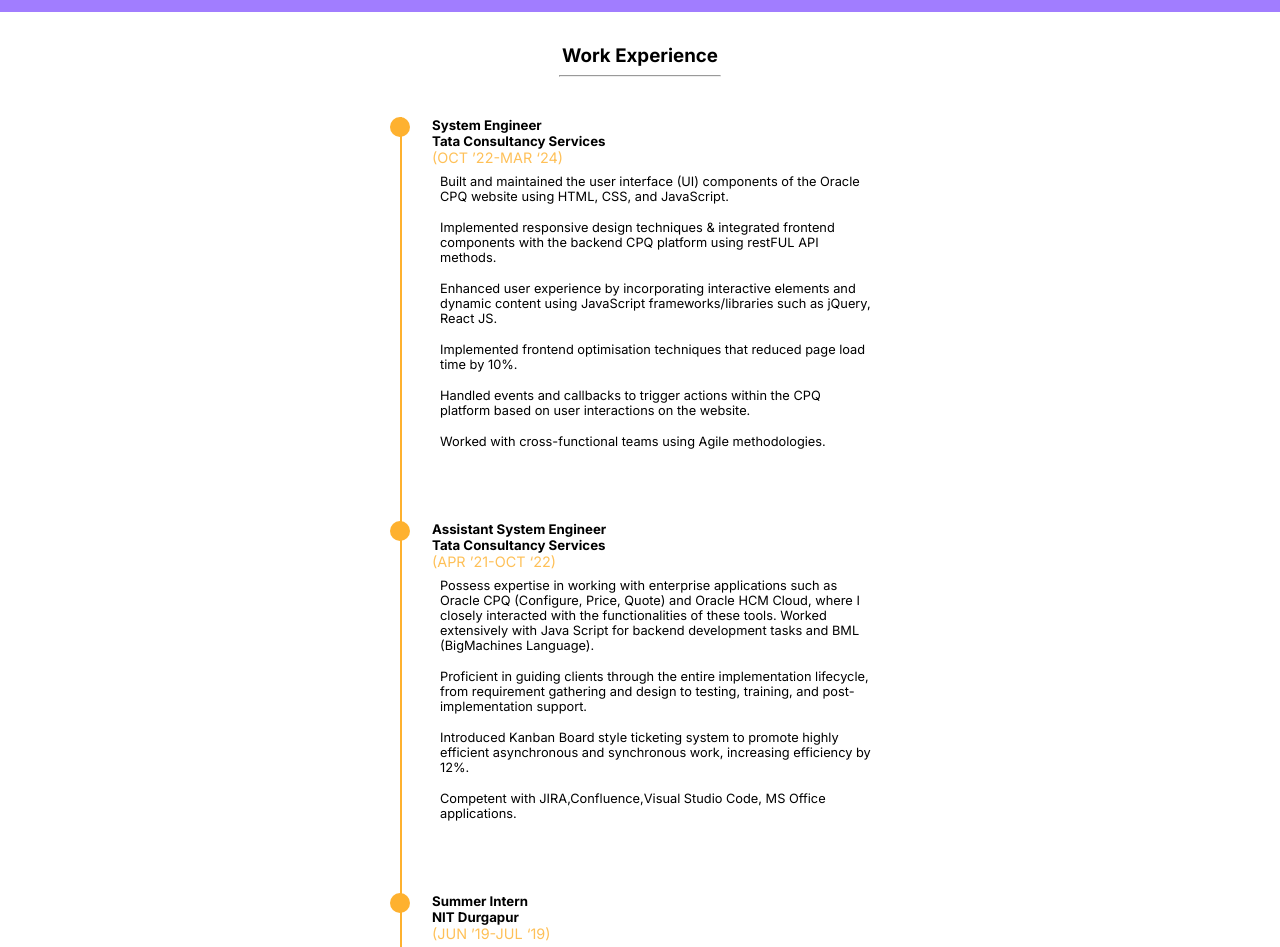
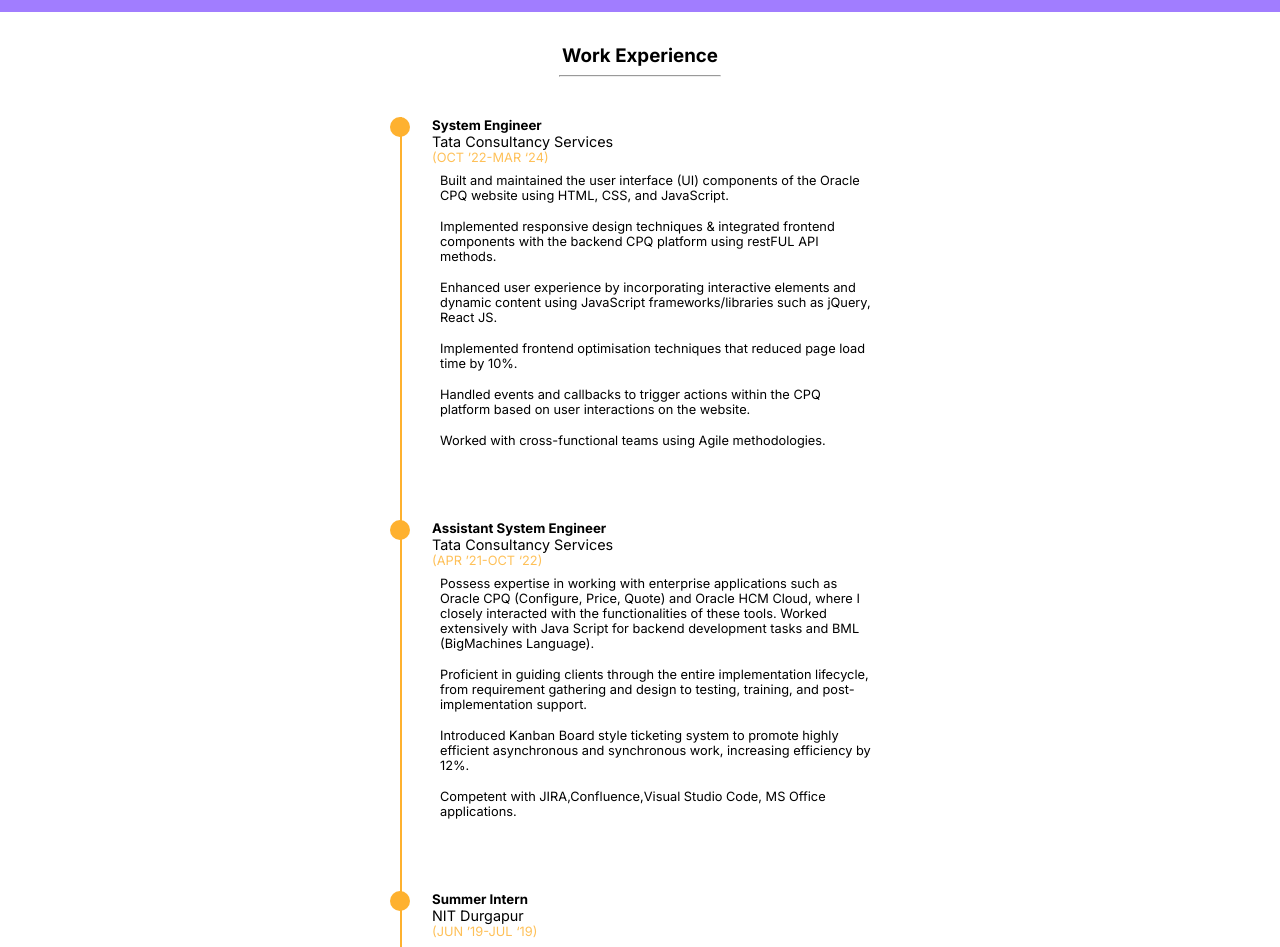
Before and after one commit to ananya-ghoshal/portfolio_website, a React (Vite) app: page / in a window 1280 px wide. Shown: the part 2600-3547 px from the top of the page. Built offline with nearby package versions, Linux system fonts and the light colour scheme; the HTML template or start-up script is replaced by a standard one; a web font is replaced by a local one.

Commit message:
work section font size updated

```diff
--- a/src/components/WorkExp.jsx
+++ b/src/components/WorkExp.jsx
@@ -9,8 +9,8 @@
       <div className="experience_section">
         <div className="experience">
           <h5>System Engineer</h5>
-          <h5>Tata Consultancy Services</h5>
-          <p>(OCT ’22-MAR ‘24)</p>
+          <p style={{ fontSize: "0.9rem" }}>Tata Consultancy Services</p>
+          <p className="date">(OCT ’22-MAR ‘24)</p>
           <ul>
             <li>
               Built and maintained the user interface (UI) components of the
@@ -41,8 +41,8 @@
         </div>
         <div className="experience">
           <h5>Assistant System Engineer</h5>
-          <h5>Tata Consultancy Services</h5>
-          <p>(APR ’21-OCT ‘22)</p>
+          <p style={{ fontSize: "0.9rem" }}>Tata Consultancy Services</p>
+          <p className="date">(APR ’21-OCT ‘22)</p>
           <ul>
             <li>
               Possess expertise in working with enterprise applications such as
@@ -69,8 +69,8 @@
         </div>
         <div className="experience">
           <h5>Summer Intern</h5>
-          <h5>NIT Durgapur</h5>
-          <p>(JUN ’19-JUL ‘19)</p>
+          <p style={{ fontSize: "0.9rem" }}>NIT Durgapur</p>
+          <p className="date">(JUN ’19-JUL ‘19)</p>
           <ul>
             <li>
               Worked on Network Intrusion Detection using SVM Classifier with
--- a/src/styles/WorkExp.css
+++ b/src/styles/WorkExp.css
@@ -45,8 +45,8 @@
   background-color: #feb12f;
   border-radius: 50%;
 }
-.experience > p {
-  font-size: 0.9rem;
+.date {
+  font-size: 0.8rem;
   color: #feb12f;
   opacity: 0.8;
 }
```
